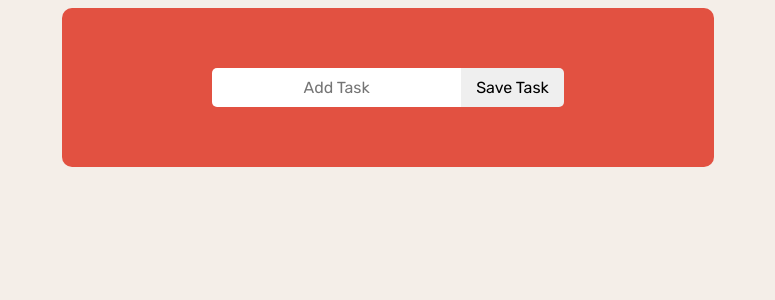
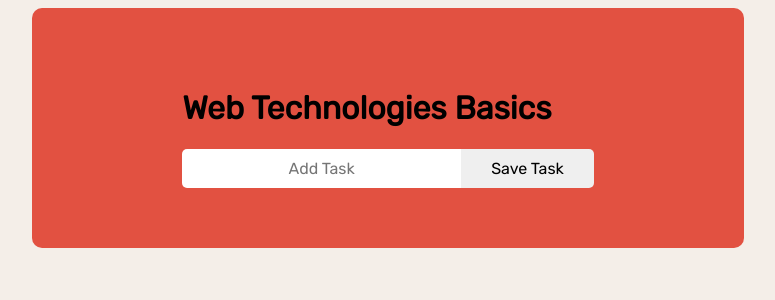
Before and after one commit to mgravemeyer/se19-frontend, a React (Create React App) app: page / in a window 1280 px wide. Shown: the top 300 px of the page, without its empty margins (252-1027 px from the left). Built offline with nearby package versions, Linux system fonts and the light colour scheme.

Commit message:
added header

```diff
--- a/src/App.tsx
+++ b/src/App.tsx
@@ -28,6 +28,7 @@ function App() {
   return (
     <div className="App">
       <header className="App-header">
+          <h1> Web Technologies Basics </h1>
           <AddItem addItem={addItem}/>
           <List list={list} removeItem={removeItem}/>
       </header>
--- a/src/Style/AppStyle.sass
+++ b/src/Style/AppStyle.sass
@@ -10,7 +10,7 @@
   padding: 60px 150px
   border-radius: 10px
 
-p, a, input
+p, a, input, h1
   color: #000000
   font-family: 'Rubik', sans-serif
 
@@ -25,7 +25,7 @@ input[type=text]
 
 input
   border: none
-  padding: 10px 15px
+  padding: 10px 30px
   text-align: center
   text-decoration: none
   display: inline-block
```
